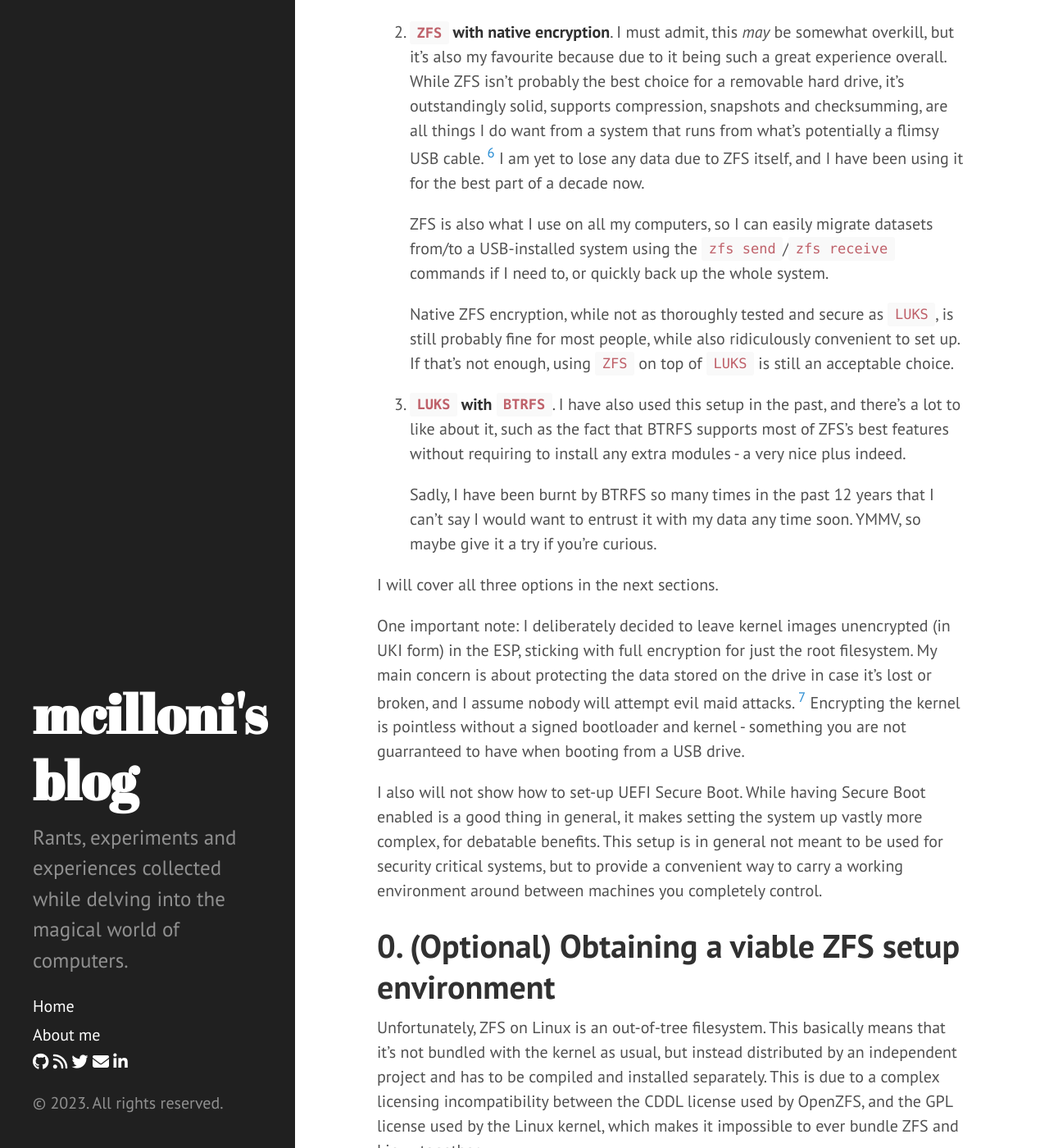
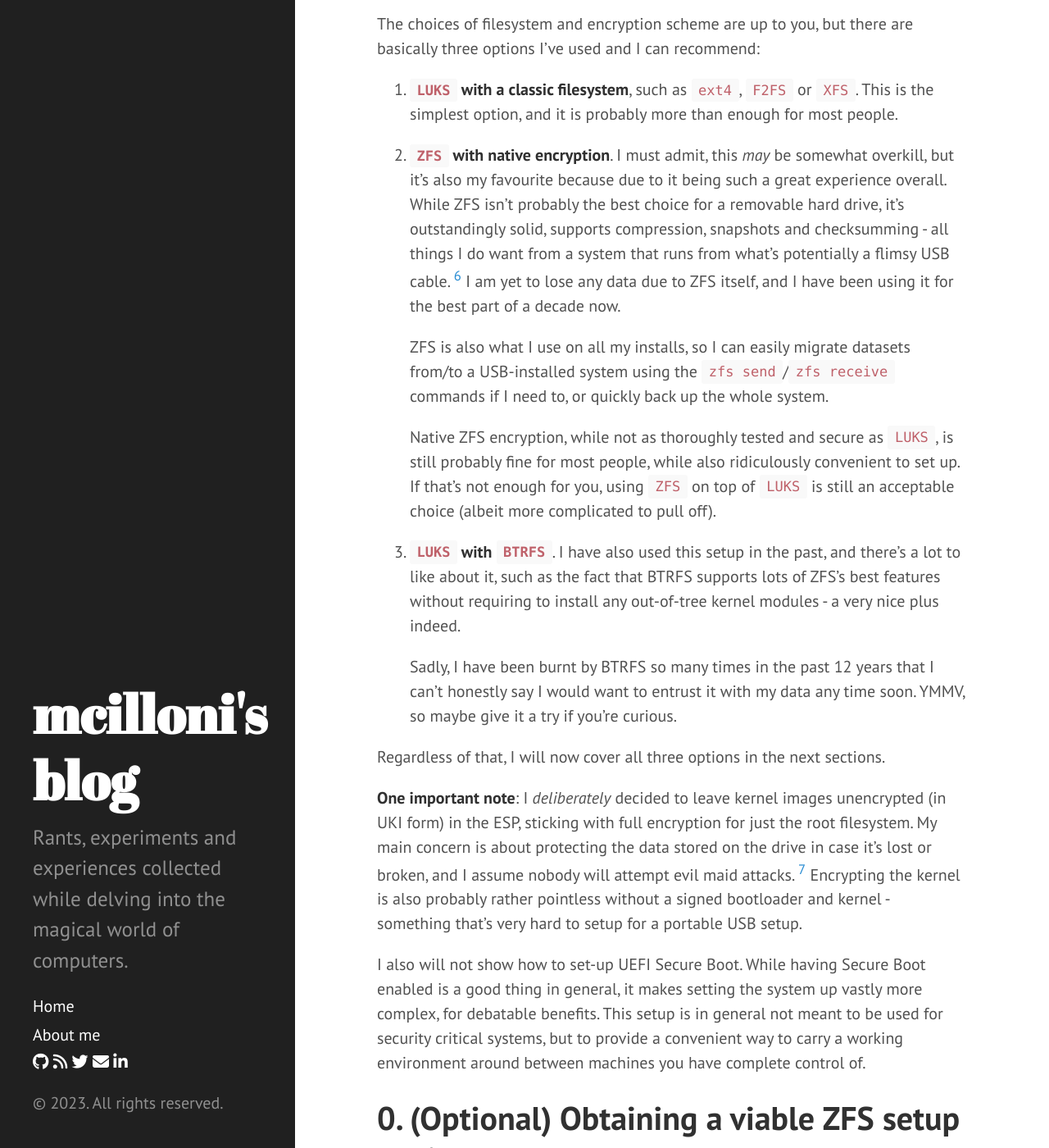
Before and after one commit to mcilloni/mcilloni.github.io, a Jekyll site: the page built from _posts/2023-10-08-install-arch-on-usb.md, in a window 1280 px wide and 1400 px high, scrolled down 2270 px. Shown: the whole window at 82% size. Built offline with Jekyll 4.4.1, drawn with Linux system fonts in a browser that asks for light colours; nearby versions of some CDN libraries; our own code applies the rules of GitHub Pages for plain Markdown files; comment, search, counter and statistics services are not loaded; some of the changed text lies outside the part shown.

Commit message:
portable arch: proofreading

```diff
--- a/_posts/2023-10-08-install-arch-on-usb.md
+++ b/_posts/2023-10-08-install-arch-on-usb.md
@@ -5,23 +5,23 @@ title: Bring your Arch Linux install everywhere
 
 The first time I installed Arch Linux was in 2007. In that foregone time, the only supported architecture was 32-bit x86, and the ISOs carried dubious release names such as _"0.8 Voodoo"_.
 
-Despite the fact Arch shipped an installer that looked _suspiciously alike_ FreeBSD's, you still had to configure a big deal of stuff by hand, using a slew of files with BSD-sounding names (`rc.conf`, anyone?). Xorg was the biggest PITA[^1], but tools such as `xorgconfigure` helped users achieve the dream of a working X11 session with Beryl burning windows. Spinning desktop cubes, was the real deal back then, and nothing gave you more street cred than having windows that wobbled like cubes of jelly.
+Despite the fact Arch shipped an installer that looked _suspiciously alike_ FreeBSD's, you still had to configure a big deal of stuff by hand, using a slew of files with BSD-sounding names (`rc.conf`, anyone?). Xorg was the biggest PITA[^1], but tools such as `xorgconfigure` and shoddy patched Xorg servers helped users achieve the *"Linux dream"*, which at the time mostly consisted of wobbly Beryl windows and spinny desktop cubes. That was the real deal back then, and nothing gave you more street cred than having windows that wobbled like cubes of jelly.
 
-Those days are (somewhat sadly) long gone. Today's GNU/Linux distros are rather simple to install and setup, with often little to no configuration required. Advanced user distros such as Arch still require you to configure everything to your liking yourself, but the overall stack (kernel, udev, Xorg, Wayland, ...) is now exceptionally good at automatically configuring the hardware. UEFI also smoothens a lot of warts about the booting process.
+Those days are (somewhat sadly) long gone. Today's GNU/Linux distros are rather simple to install and setup, with often little to no configuration required (unless you are unlucky, of course). Distros targeted to advanced users, such as Arch, still require you to configure everything to your liking by yourself, but the overall stack (kernel, udev, Xorg, Wayland, ...) is now exceptionally good at automatically configuring itself based on the current hardware. UEFI also smoothens a lot of warts about the booting process.
 
-This, alongside ultra-fast USB drive bays, makes self-configuring portable installs a concrete reality. I have now been using Arch Linux installs from SSDs in USB caddies for years now, for both work, system recovery and easy access to a ready-to-use environment from any computer.
+This, alongside ultra-fast USB drive bays, makes self-configuring portable installs a concrete reality. I have now been using Arch Linux installs from SSDs in USB caddies for years now, for both work, system recovery and easy access to a ready-to-use environment from any computer. Despite the tradeoffs, it's remarkably solid and convenient.
 
-In this post, I'll show step-by-step (with examples) how to install Arch Linux on a USB drive, and how to make it bootable everywhere [^2], including virtual machines.
+In this post, I'll show step-by-step (with examples) how to install Arch Linux on a USB drive, and how to make it bootable everywhere [^2], including virtual machines. I will try to cover as much corner cases as possible, but as always feel free to comment or contact me if you think something may be missing.
 
 # Prerequisites
 
-- **An SSD drive in a USB enclosure**. In my experience, pre-made USB disks are designed for storage and tend to perform worse. Being also able to replace enclosures improves durability [^3], and allows you to pop the SSD in a computer if you _really_ need to.
+- **An SSD drive in a USB enclosure**. In my experience, _"pre-made"_ external USB disks are designed for storage and tend to perform way worse than internal drives in an external caddy. Enclosures also have the extra advantage improves durability [^3], and allows you to pop the SSD in a computer if you _really_ need to.
 
     The SSD can be either SATA or NVMe, with the latter being the *obviously* better choice. In general I tend to often run out of space on my machines, so I tend to use whatever SSD I have lying around. I honestly wouldn't bother with anything smaller than 128GB, unless you really plan to only use it for system recovery or light browsing.
 
-    NEVER use mechanical drives: not only spinning rust is *atrociously slow*, because most if not all 2.5" drives only spin at 5400 RPM, but they are also outrageously fragile. The whole point for me of having a portable install is to be able to carry it around - shove it in a bag, in a pocket, etc.
+    NEVER use mechanical drives anymore or, at least, avoid them for anything that isn't cold storage or NAS. This is even more true for this project: not only spinning rust is *atrociously slow*, because most if not all 2.5" drives only spin at 5400 RPM, but they are also outrageously fragile and they almost always take more power that it's supplied by the average USB port.
 
-- **An x86-64 computer**. It doesn't have to run Arch Linux, but it makes the whole process easier (especially if you wish to clone the system to the USB drive - see below). A viable option is also to boot from the Arch Linux ISO and install the system from there, as long as you have another machine with a working internet connection to Google any issues you might encounter.
+- **An x86-64 computer**. It doesn't have to run Arch Linux, but it makes the whole process easier (especially if you wish to clone your current system to the USB drive - see below). A viable option is also to boot from the Arch Linux ISO and install the system from there, as long as you have another machine with a working internet connection to Google any issues you might encounter.
 
     Note: I will only cover x86-64 with UEFI because that's by far the easiest and more reliable setup. BIOS requires tinkering with more complex bootloaders (such as SYSLINUX), while 32-bit x86 is not supported by Arch Linux anymore. [^4]
 
@@ -33,27 +33,27 @@ Given that we are talking about a portable install, disk encryption is nothing s
 
 The choices of filesystem and encryption scheme are up to you, but there are basically three options I've used and I can recommend:
 
-1. **`LUKS` with a classic filesystem**, such as `ext4`, `F2FS` or `XFS`. This is the simplest option, and it works well for most people.
+1. **`LUKS` with a classic filesystem**, such as `ext4`, `F2FS` or `XFS`. This is the simplest option, and it is probably more than enough for most people.
 
-2. **`ZFS` with native encryption**. I must admit, this *may* be somewhat overkill, but it's also my favourite because due to it being such a great experience overall. While ZFS isn't probably the best choice for a removable hard drive, it's outstandingly solid, supports compression, snapshots and checksumming, are all things I do want from a system that runs from what's potentially a flimsy USB cable. [^6] I am yet to lose any data due to ZFS itself, and I have been using it for the best part of a decade now.
+2. **`ZFS` with native encryption**. I must admit, this *may* be somewhat overkill, but it's also my favourite because due to it being such a great experience overall. While ZFS isn't probably the best choice for a removable hard drive, it's outstandingly solid, supports compression, snapshots and checksumming - all things I do want from a system that runs from what's potentially a flimsy USB cable. [^6] I am yet to lose any data due to ZFS itself, and I have been using it for the best part of a decade now.
 
-    ZFS is also what I use on all my computers, so I can easily migrate datasets from/to a USB-installed system using the `zfs send`/`zfs receive` commands if I need to, or quickly back up the whole system.
+    ZFS is also what I use on all my installs, so I can easily migrate datasets from/to a USB-installed system using the `zfs send`/`zfs receive` commands if I need to, or quickly back up the whole system.
 
-    Native ZFS encryption, while not as thoroughly tested and secure as `LUKS`, is still probably fine for most people, while also ridiculously convenient to set up. If that's not enough, using `ZFS` on top of `LUKS` is still an acceptable choice.
+    Native ZFS encryption, while not as thoroughly tested and secure as `LUKS`, is still probably fine for most people, while also ridiculously convenient to set up. If that's not enough for you, using `ZFS` on top of `LUKS` is still an acceptable choice (albeit more complicated to pull off).
 
-3. **`LUKS` with `BTRFS`**. I have also used this setup in the past, and there's a lot to like about it, such as the fact that BTRFS supports most of ZFS's best features without requiring to install any extra modules - a very nice plus indeed.
+3. **`LUKS` with `BTRFS`**. I have also used this setup in the past, and there's a lot to like about it, such as the fact that BTRFS supports lots of ZFS's best features without requiring to install any out-of-tree kernel modules - a very nice plus indeed.
 
-    Sadly, I have been burnt by BTRFS so many times in the past 12 years that I can't say I would want to entrust it with my data any time soon. YMMV, so maybe give it a try if you're curious.
+    Sadly, I have been burnt by BTRFS so many times in the past 12 years that I can't honestly say I would want to entrust it with my data any time soon. YMMV, so maybe give it a try if you're curious.
 
-I will cover all three options in the next sections.
+Regardless of that, I will now cover all three options in the next sections.
 
-One important note: I deliberately decided to leave kernel images unencrypted (in UKI form) in the ESP, sticking with full encryption for just the root filesystem. My main concern is about protecting the data stored on the drive in case it's lost or broken, and I assume nobody will attempt evil maid attacks. [^7] Encrypting the kernel is pointless without a signed bootloader and kernel - something you are not guarranteed to have when booting from a USB drive.
+**One important note**: I _deliberately_ decided to leave kernel images unencrypted (in UKI form) in the ESP, sticking with full encryption for just the root filesystem. My main concern is about protecting the data stored on the drive in case it's lost or broken, and I assume nobody will attempt evil maid attacks. [^7] Encrypting the kernel is also probably rather pointless without a signed bootloader and kernel - something that's very hard to setup for a portable USB setup.
 
-I also will not show how to set-up UEFI Secure Boot. While having Secure Boot enabled is a good thing in general, it makes setting the system up vastly more complex, for debatable benefits. This setup is in general not meant to be used for security critical systems, but to provide a convenient way to carry a working environment around between machines you completely control.
+I also will not show how to set-up UEFI Secure Boot. While having Secure Boot enabled is a good thing in general, it makes setting the system up vastly more complex, for debatable benefits. This setup is in general not meant to be used for security critical systems, but to provide a convenient way to carry a working environment around between machines you have complete control of.
 
 # 0. (Optional) Obtaining a viable ZFS setup environment
 
-Unfortunately, ZFS on Linux is an out-of-tree filesystem. This basically means that it's not bundled with the kernel as usual, but instead distributed by an independent project and has to be compiled and installed separately. This is due to a complex licensing incompatibility between the CDDL license used by OpenZFS, and the GPL license used by the Linux kernel, which makes it impossible to ever bundle ZFS and Linux together.
+Unfortunately, ZFS on Linux is an out-of-tree filesystem. This basically means that it's not bundled with the kernel as with all other filesystem, but instead it's distributed by an independent project and has to be compiled and installed separately. This is due to a complex licensing incompatibility between the **CDDL** license used by OpenZFS, and the **GPLv2** license used by the Linux kernel, which makes it impossible to ever bundle ZFS and Linux together.
 
 If you intend on using ZFS, you must follow these steps first; if not, just skip to the section 1.
 
@@ -63,9 +63,9 @@ This procedure varies depending on the distribution you are using:
 
 Arch doesn't distribute ZFS due to the aforementioned licensing issues, but it's readily available and readily maintained by the [ArchZFS project](https://github.com/archzfs/archzfs), both in form of AUR `PKGBUILD`s and in the third party repository `archzfs`.
 
-The packages you are going to need are `zfs-utils` and a kernel module, which can either be a kernel-specific package (i.e. `zfs-linux-lts`), or a DKMS one (i.e. `zfs-dkms`).
+The packages you are going to need are `zfs-utils` and a module compatible with your current kernel; the latter can either come from a kernel-specific package (i.e. `zfs-linux-lts`), or a DKMS one (i.e. `zfs-dkms`).
 
-If you opt to install the packages from ArchZFS, add the `[archzfs]` repository to your `pacman.conf` (look at [Arch Wiki](https://wiki.archlinux.org/title/Unofficial_user_repositories#archzfs) for the correct URL), rembering to import the PGP key.
+If you opt to install the packages from ArchZFS, add the `[archzfs]` repository to your `pacman.conf` (look at [Arch Wiki](https://wiki.archlinux.org/title/Unofficial_user_repositories#archzfs) for the correct URL), rembering to import the PGP key using `pacman-key -r KEY` followed by `pacman-key --lsign-key KEY`.
 
 If you need to boot from an ISO, it's a bit more complicated, so I won't specify the details here because it would be quite long. Give a look at [this repo](https://github.com/eoli3n/archiso-zfs) for a quick way to generate one. If you feel adventurous, you can also try to use an ISO with ZFS support from another distribution (such as Ubuntu) and follow the instructions below to set up a working environment.
 
@@ -73,7 +73,7 @@ If you need to boot from an ISO, it's a bit more complicated, so I won't specify
 
 If you are starting from another distribution, you will need to visit the [OpenZFS on Linux](https://openzfs.github.io/openzfs-docs/Getting%20Started/index.html) website and follow the instructions for your distribution (if included).
 
-This will generally involve adding a third party repository (except for Ubuntu, which has ZFS in the main repos), and following the instructions.
+This will generally involve adding a third party repository (except for Ubuntu, which has ZFS in its main repos), and following the instructions.
 
 For instance, on Debian it's recommended to enable the _backports_ repository, in order to install a more up to date version. This also requires to modify APT's settings by pinning the backports repository to a higher priority for the ZFS packages.
 
```
